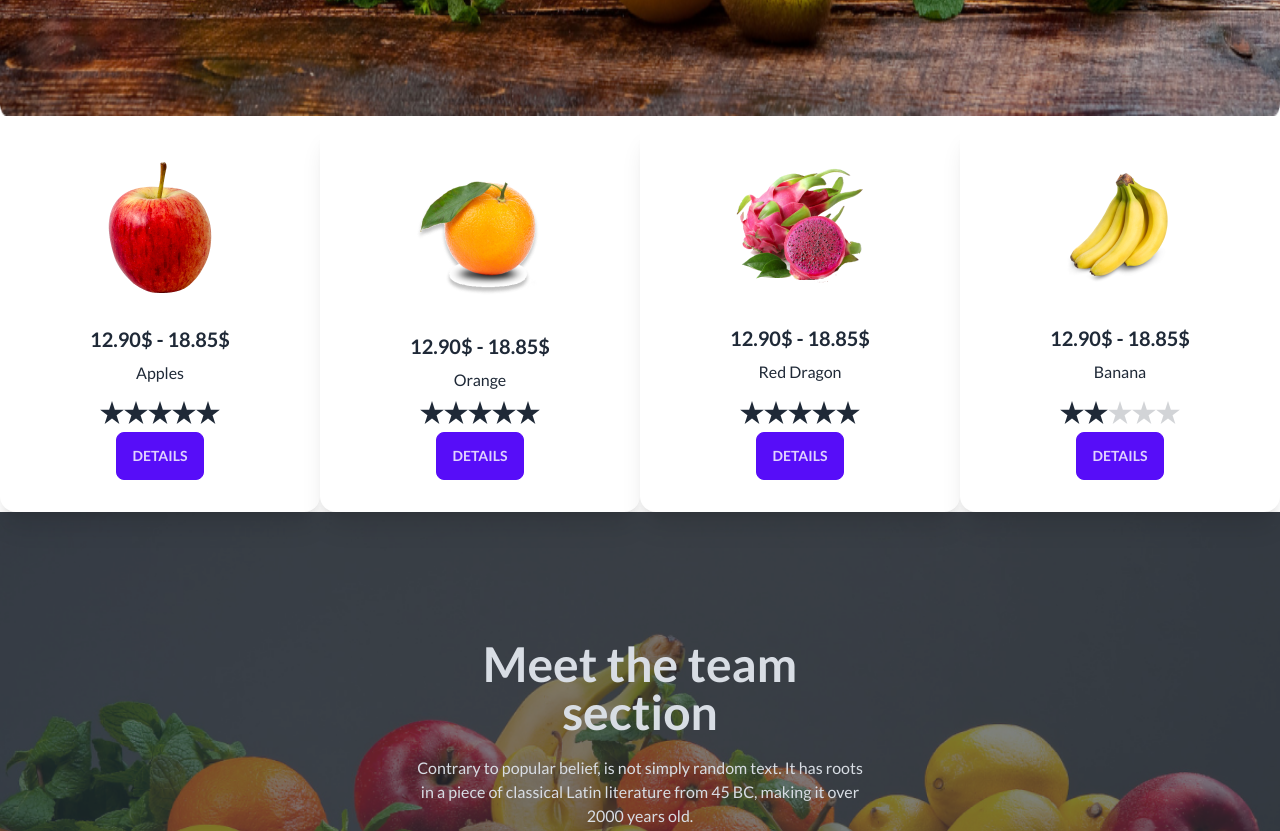
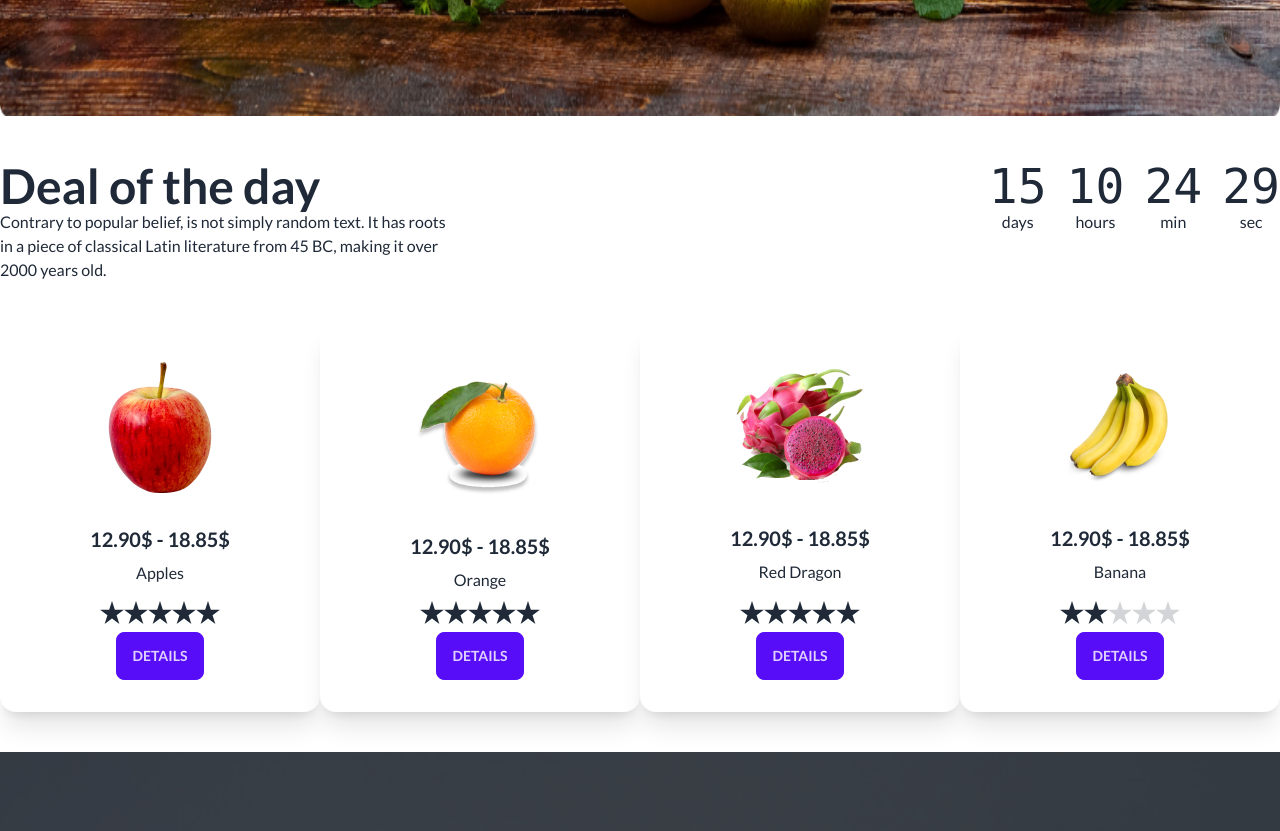
Before and after one commit to Rezuan-Alam-Rean/fruit-brust-assignment3, a plain HTML site: page index.html in a window 1280 px wide. Shown: the part 1000-1831 px from the top of the page. Drawn offline with nearby package versions, Linux system fonts and the light colour scheme; grey boxes are pictures that could not be loaded.

Commit message:
main hedder

```diff
--- a/index.html
+++ b/index.html
@@ -32,6 +32,8 @@
 
 
   <header>
+
+    <!-- nav-section -->
 
     <section class="max-w-screen-xl mx-auto  bg-rose-500 rounded-3xl ">
       <div class="navbar px-9  my-10 ">
@@ -72,7 +74,9 @@
 
     </section>
 
-    <section class="max-w-screen-xl mx-auto">
+    <!-- banner-section -->
+
+    <section class="max-w-screen-xl mx-auto  my-10 ">
       <div class="carousel w-full">
         <div id="slide1" class="carousel-item relative w-full">
 
@@ -150,7 +154,54 @@
   </header>
 
   <main>
-    <section class="max-w-screen-xl mx-auto grid grid-cols-1 lg:grid-cols-4 ">
+    <!-- main-heder -->
+
+    <section>
+      <div class="main-heder max-w-screen-xl mx-auto flex justify-between">
+          <div>
+            <h2 class="font-bold text-5xl">
+              Deal of the day
+            </h2>
+            <p class="max-w-md">
+              Contrary to popular belief, is not simply random text. It has roots in a piece of classical Latin literature from 45 BC, making it over 2000 years old.
+            </p>
+          </div>
+
+          <div class="count-down">
+            <div class="grid grid-flow-col gap-5 text-center auto-cols-max">
+              <div class="flex flex-col">
+                <span class="countdown font-mono text-5xl">
+                  <span style="--value:15;"></span>
+                </span>
+                days
+              </div>
+              <div class="flex flex-col">
+                <span class="countdown font-mono text-5xl">
+                  <span style="--value:10;"></span>
+                </span>
+                hours
+              </div>
+              <div class="flex flex-col">
+                <span class="countdown font-mono text-5xl">
+                  <span style="--value:24;"></span>
+                </span>
+                min
+              </div>
+              <div class="flex flex-col">
+                <span class="countdown font-mono text-5xl">
+                  <span style="--value:29;"></span>
+                </span>
+                sec
+              </div>
+            </div>
+          </div>
+
+      </div>
+
+
+    </section>
+
+    <section class="max-w-screen-xl mx-auto grid grid-cols-1 lg:grid-cols-4  my-10 ">
       <div class="card w-80 bg-base-100 shadow-xl">
         <figure class="px-10 pt-10">
           <img src="./images/fruit6.png" alt="Shoes" class="rounded-xl" />
@@ -500,7 +551,7 @@
 
   <footer>
 
-    <footer class="footer footer-center p-10 bg-base-200 text-base-content rounded">
+    <footer class="footer footer-center p-10 bg-black text-base-content rounded">
 
       <div class="flex">
         <img src="./images/logo.png" alt="">
@@ -508,7 +559,7 @@
 
       </div>
 
-      <div class="grid grid-flow-col gap-4">
+      <div class="grid grid-flow-col gap-4 text-white">
         <a></a>
         <a href="">Home</a>
         <a href="">About Us</a>
@@ -518,7 +569,7 @@
         <a href="">My Account</a>
       </div>
       <div>
-        <div class="grid grid-flow-col gap-4">
+        <div class="grid grid-flow-col gap-4 text-white">
           <a><svg xmlns="http://www.w3.org/2000/svg" width="24" height="24" viewBox="0 0 24 24" class="fill-current">
               <path
                 d="M24 4.557c-.883.392-1.832.656-2.828.775 1.017-.609 1.798-1.574 2.165-2.724-.951.564-2.005.974-3.127 1.195-.897-.957-2.178-1.555-3.594-1.555-3.179 0-5.515 2.966-4.797 6.045-4.091-.205-7.719-2.165-10.148-5.144-1.29 2.213-.669 5.108 1.523 6.574-.806-.026-1.566-.247-2.229-.616-.054 2.281 1.581 4.415 3.949 4.89-.693.188-1.452.232-2.224.084.626 1.956 2.444 3.379 4.6 3.419-2.07 1.623-4.678 2.348-7.29 2.04 2.179 1.397 4.768 2.212 7.548 2.212 9.142 0 14.307-7.721 13.995-14.646.962-.695 1.797-1.562 2.457-2.549z">
```
